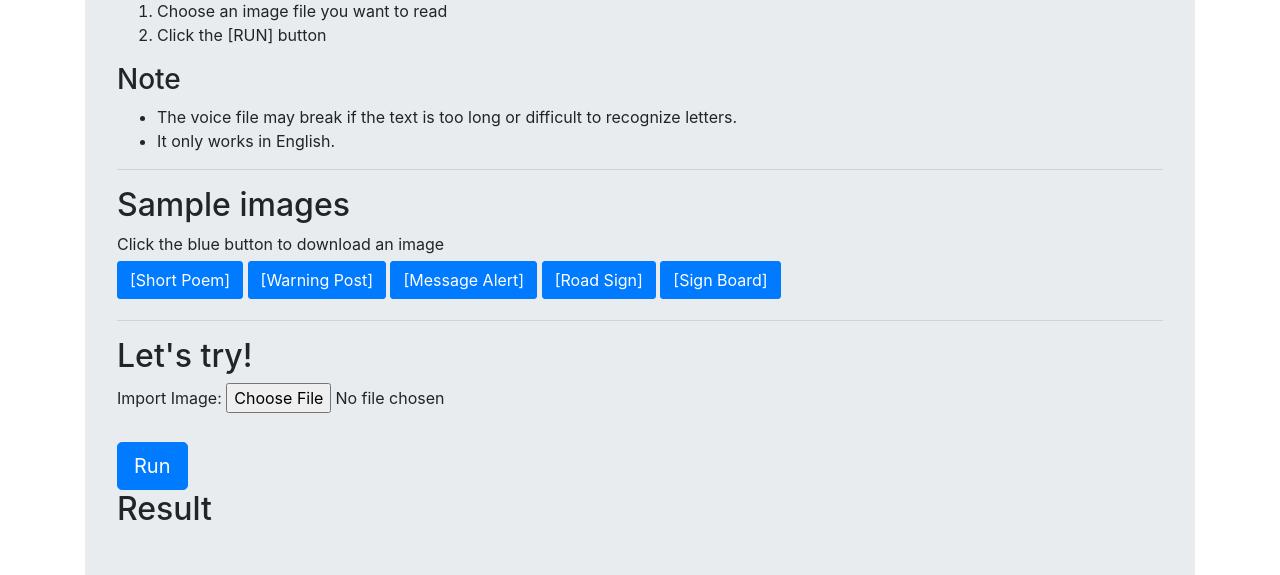
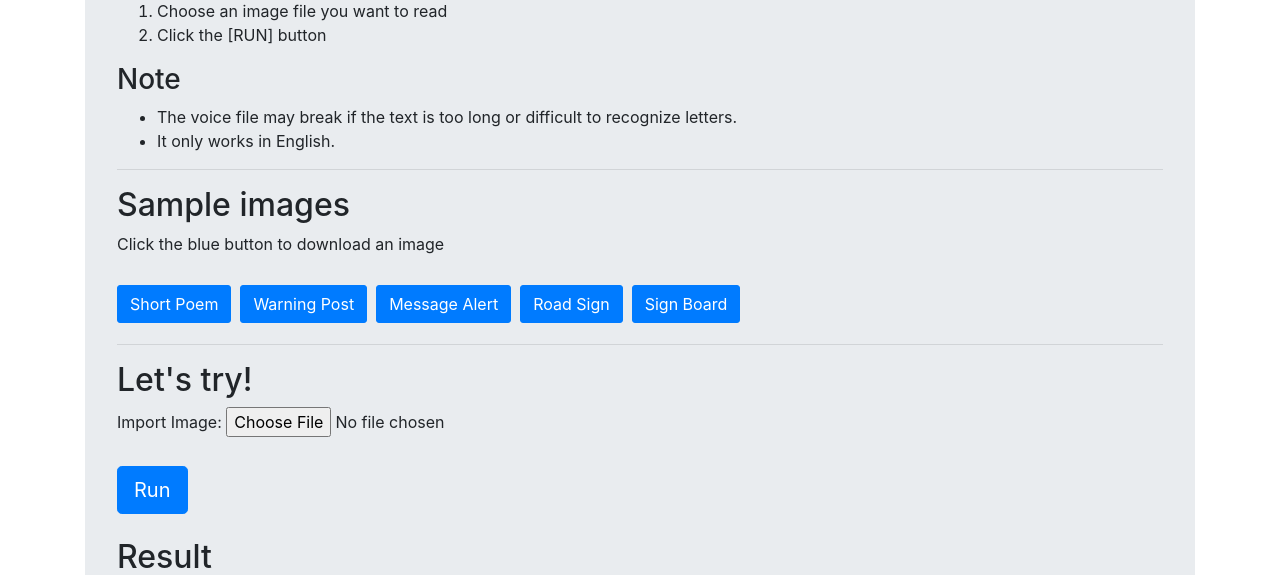
Before and after one commit to Wook-2/ImageReader, a Flask app: page / in a window 1280 px wide. Shown: the part 832-1407 px from the top of the page. Run offline with Flask 2, Linux system fonts and the light colour scheme; some libraries are stand-ins or nearby versions.

Commit message:
fix index page

```diff
--- a/templates/index.html
+++ b/templates/index.html
@@ -108,12 +108,12 @@
                 <div style="width:100%;">
                     <hr class="solid">
                     <h2>Sample images</h2>
-                    Click the blue button to download an image<br>
-                    <a href="/static/short_poem.jpg" target='blank'><button class='btn btn-primary' style="border-radius: 3px; margin-top: 5px; margin-bottom: 5px;">[Short Poem]</button></a>
-                    <a href="/static/post.jpeg" target='blank'><button class='btn btn-primary' style="border-radius: 3px;margin-top: 5px; margin-bottom: 5px;">[Warning Post]</button></a>
-                    <a href="/static/alert.png" target='blank'><button class='btn btn-primary' style="border-radius: 3px;margin-top: 5px; margin-bottom: 5px;">[Message Alert]</button></a>
-                    <a href="/static/roadsign2.jpeg" target='blank'><button class='btn btn-primary' style="border-radius: 3px;margin-top: 5px; margin-bottom: 5px;">[Road Sign]</button></a>
-                    <a href="/static/signboard.jpg" target='blank'><button class='btn btn-primary' style="border-radius: 3px;margin-top: 5px; margin-bottom: 5px;">[Sign Board]</button></a><br>
+                    Click the blue button to download an image<br><br>
+                    <a href="/static/short_poem.jpg" target='blank'><button class='btn btn-primary' style="border-radius: 3px; margin-top: 5px; margin-bottom: 5px;">Short Poem</button></a>&nbsp;
+                    <a href="/static/post.jpeg" target='blank'><button class='btn btn-primary' style="border-radius: 3px;margin-top: 5px; margin-bottom: 5px;">Warning Post</button></a>&nbsp;
+                    <a href="/static/alert.png" target='blank'><button class='btn btn-primary' style="border-radius: 3px;margin-top: 5px; margin-bottom: 5px;">Message Alert</button></a>&nbsp;
+                    <a href="/static/roadsign2.jpeg" target='blank'><button class='btn btn-primary' style="border-radius: 3px;margin-top: 5px; margin-bottom: 5px;">Road Sign</button></a>&nbsp;
+                    <a href="/static/signboard.jpg" target='blank'><button class='btn btn-primary' style="border-radius: 3px;margin-top: 5px; margin-bottom: 5px;">Sign Board</button></a><br>
                 </div>
                 <hr class="solid">
             <div>
@@ -128,7 +128,7 @@
                         <!-- <input id="submit_btn"class="btn btn-primary btn-lg" style="margin-left: auto;" type=submit value=Upload> -->
 
                 </div>
-
+                <br>
                 <div id = 'resultBox' style=" width: 49%;">
 
                     <h2>Result</h2>
```
